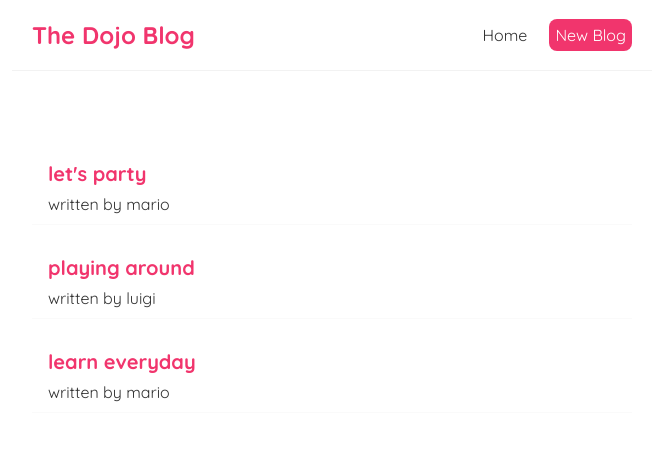
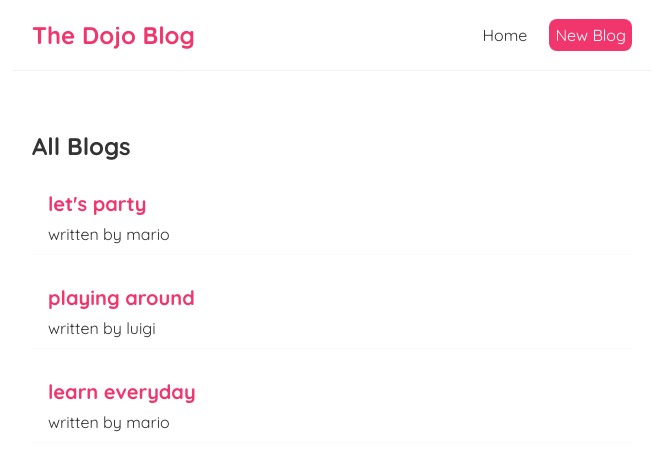
Before and after one commit to aysf/reactblog, a React (Create React App) app: page / in a window 1280 px wide. Shown: the top 470 px of the page, without its empty margins (308-971 px from the left). Built offline with nearby package versions, Linux system fonts and the light colour scheme; the HTML template or start-up script is replaced by a standard one.

Commit message:
add props

```diff
--- /dev/null
+++ b/src/BlogList.js
@@ -0,0 +1,18 @@
+import React from 'react'
+
+export const BlogList = (props) => {
+  const blogs = props.blogs
+  const title = props.title
+  console.log(blogs)
+  return (
+    <div className='blog-list'>
+        <h2>{title}</h2>
+        {blogs.map((blog) => (
+            <div className='blog-preview' key={blog.id}>
+                <h2>{blog.title}</h2>
+                <p>written by {blog.author}</p>
+            </div>
+        ))}
+    </div>
+  )
+}
--- a/src/Home.js
+++ b/src/Home.js
@@ -1,4 +1,5 @@
 import { useState } from 'react'
+import { BlogList } from './BlogList';
 
 const Home = () => {
   const [blogs, setBlogs] = useState([
@@ -9,12 +10,7 @@
 
   return (
     <div className='home'>
-        {blogs.map(blog => (
-            <div className='blog-preview'>
-                <h2>{blog.title}</h2>
-                <p>written by {blog.author}</p>
-            </div>
-        ))}
+      <BlogList blogs={blogs} title="All Blogs"/>
     </div>
   );
 
```
Also changed, not shown: 1 other file (tests, documents, lock files or other folders).
